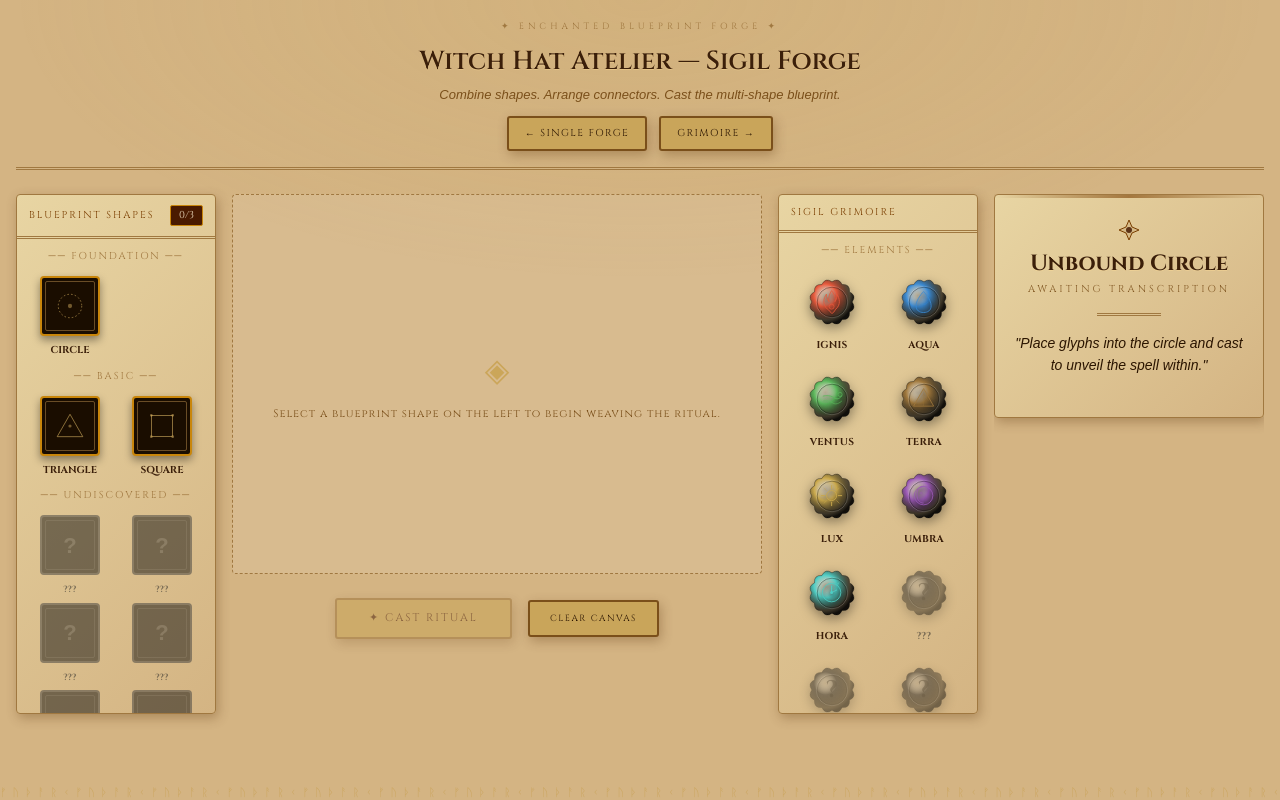
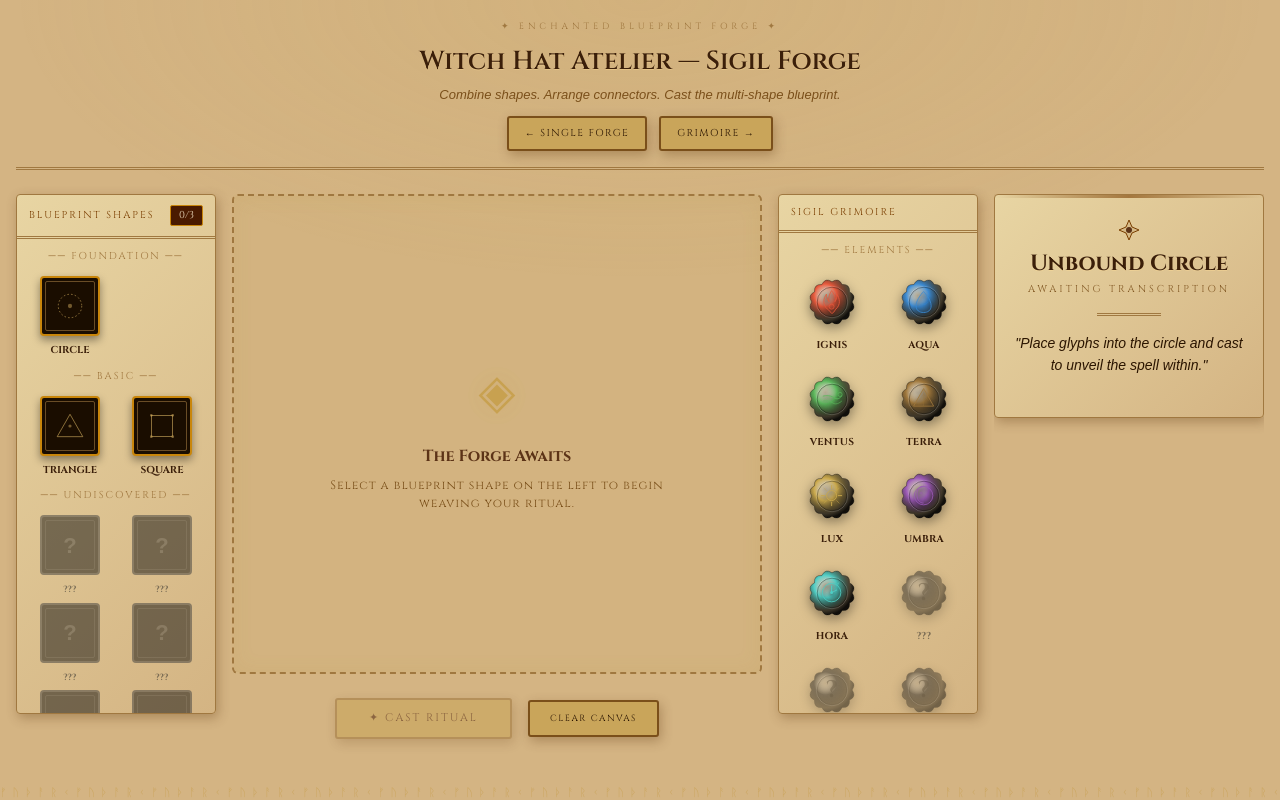
Before and after one commit to cain0508/Witch-Hat-Atelier, a Next.js app: page /blueprint in a window 1280 px wide. Built offline with nearby package versions, Linux system fonts and the light colour scheme; a web font is replaced by a local one.

Commit message:
changes in ui

```diff
--- a/src/app/blueprint/page.jsx
+++ b/src/app/blueprint/page.jsx
@@ -186,7 +186,7 @@ export default function BlueprintPage() {
         {'ᚠᚢᚦᚨᚱᚲ'.repeat(50)}
       </div>
 
-      <div className="relative z-10 max-w-[1300px] mx-auto px-4 py-5">
+      <div className="relative z-10 max-w-[1700px] mx-auto px-4 py-5">
 
         {/* HEADER */}
         <header className="text-center mb-6 pb-4 border-b-[3px] border-double border-[#a07840]">
@@ -212,10 +212,10 @@ export default function BlueprintPage() {
         </header>
 
         {/* FOUR COLUMN LAYOUT */}
-        <div className="grid grid-cols-[200px_1fr_200px_270px] gap-4 items-start">
+        <div className="flex flex-col xl:grid xl:grid-cols-[200px_1fr_200px_270px] gap-8 xl:gap-4 items-center xl:items-start">
 
           {/* COL 1 — Shape Picker */}
-          <div className="h-[520px]">
+          <div className="w-full max-w-[400px] xl:max-w-none xl:h-[520px]">
             <ShapePicker
               selectedShapes={blueprint.shapes.map(s => s.shapeId)}
               onAddShape={handleAddShape}
@@ -225,12 +225,13 @@ export default function BlueprintPage() {
           </div>
 
           {/* COL 2 — Blueprint Canvas */}
-          <div className="flex flex-col items-center gap-4">
+          <div className="flex flex-col items-center gap-4 w-full">
             {blueprint.shapes.length === 0 ? (
-              <div className="flex flex-col items-center justify-center w-full h-[380px] border border-dashed border-[#a07840] rounded-[4px] bg-[rgba(255,255,255,0.1)] p-8">
-                <div className="text-[32px] opacity-40 text-[#b8860b] mb-3">◈</div>
-                <p className="font-cinzel text-[11px] tracking-[1px] text-[#7a4f1a] text-center">
-                  Select a blueprint shape on the left to begin weaving the ritual.
+              <div className="flex flex-col items-center justify-center w-full h-[480px] border-[2px] border-dashed border-[#a07840] rounded-[6px] bg-[rgba(201,165,90,0.05)] p-8 shadow-[inset_0_0_20px_rgba(180,140,60,0.1)] transition-all hover:bg-[rgba(201,165,90,0.1)]">
+                <div className="text-[48px] opacity-40 text-[#b8860b] mb-4" style={{ filter: 'drop-shadow(0 0 10px rgba(184,134,11,0.3))' }}>◈</div>
+                <h3 className="font-cinzel text-[16px] text-[#5c3317] font-bold mb-2">The Forge Awaits</h3>
+                <p className="font-cinzel text-[12px] tracking-[1px] text-[#7a4f1a] text-center max-w-sm">
+                  Select a blueprint shape on the left to begin weaving your ritual.
                 </p>
               </div>
             ) : (
@@ -314,7 +315,7 @@ export default function BlueprintPage() {
           </div>
 
           {/* COL 3 — Glyph Picker */}
-          <div className="h-[520px]">
+          <div className="w-full max-w-[400px] xl:max-w-none xl:h-[520px]">
             <GlyphPicker
               selectedGlyph={selectedGlyph}
               onSelectGlyph={(id) => setSelectedGlyph(prev => prev === id ? null : id)}
@@ -323,7 +324,7 @@ export default function BlueprintPage() {
           </div>
 
           {/* COL 4 — Spell Card */}
-          <div className="h-[520px] overflow-y-auto">
+          <div className="w-full max-w-[400px] xl:max-w-none xl:h-[520px] overflow-y-auto">
             <SpellCard
               spell={spell}
               duration={blueprintState?.duration ?? null}
```
